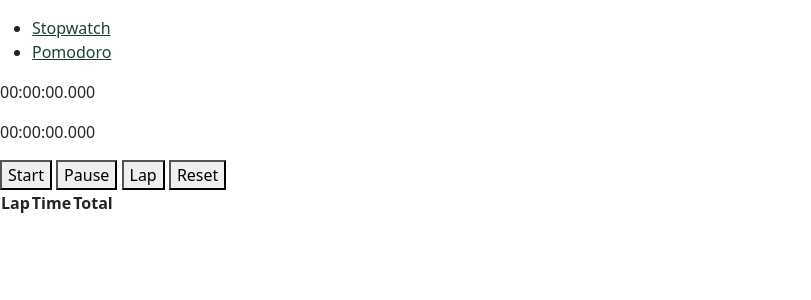
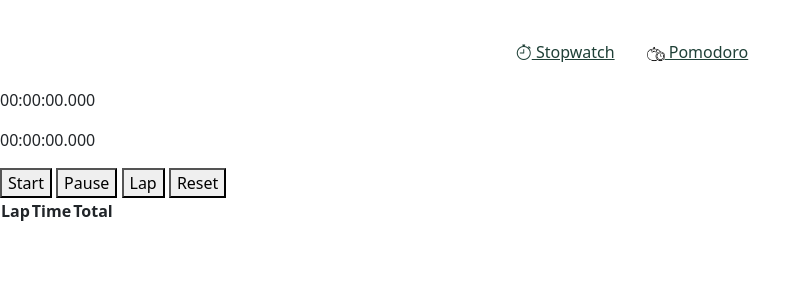
Before and after one commit to Anonymoususer5761/Calendar, a Flask app: page /clock in a window 1280 px wide. Shown: the part 56-356 px from the top of the page, without its empty margins (0-811 px from the left). Run offline with Flask 3, Linux system fonts and the light colour scheme; data that the repository does not hold is empty; parts of the project's set-up code (start-up, migrations or seed data) failed here and were passed over; some libraries are stand-ins or nearby versions.

Commit message:
Added some basic Bootstrap layout to clock.html

```diff
--- a/app/templates/clock.html
+++ b/app/templates/clock.html
@@ -2,24 +2,33 @@
 
 {% block style %}
     <link rel="stylesheet" href="{{ url_for('static', filename='clock.css') }}">
+    <link rel="stylesheet" href="https://cdn.jsdelivr.net/npm/bootstrap-icons@1.13.1/font/bootstrap-icons.min.css">
     {% block subpage_style %}
 
     {% endblock %}
 {% endblock %}
 
 {% block main %}
-    <div id="clock">
-        <ul id="clock-options">
-            <li>
-                <a id="clock-options-stopwatch" href="{{ url_for('stopwatch') }}">Stopwatch</a>
-            </li>
-            <li>
-                <a id="clock-options-pomodoro" href="{{ url_for('pomodoro') }}">Pomodoro</a>
-            </li>
-        </ul>
-    {% block clock %}
+    <div id="container clock card">
+        <div class="card-body">
+            <div id="clock-options" class="d-flex flex-row justify-content-center p-3">
+                <span class="p-2">
+                    <a id="clock-options-stopwatch" href="{{ url_for('stopwatch') }}">
+                        <i class="bi bi-stopwatch"></i>
+                        Stopwatch
+                    </a>
+                </span>
+                <span class="p-2">
+                    <a id="clock-options-pomodoro" class="p-3" href="{{ url_for('pomodoro') }}">
+                        <img src="../static/assets/pomodoro-technique.png" alt="pomodoro png" style="width: 18px; height: 18px;">
+                        Pomodoro
+                    </a>
+                </span>
+            </div>
+            {% block clock %}
 
-    {% endblock %}
+            {% endblock %}
+        </div>
     </div>
 
     {% block subpage_main %}
```
Also changed, not shown: app/static/assets/pomodoro-technique.png (added).
